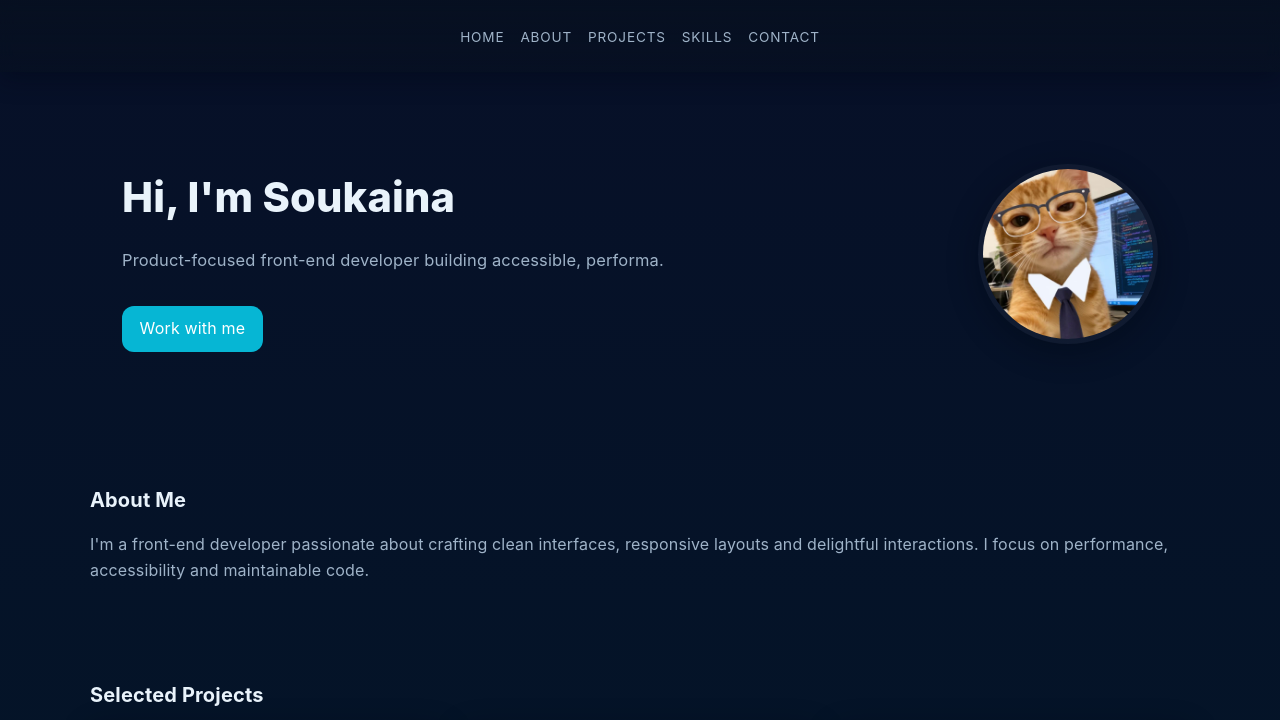
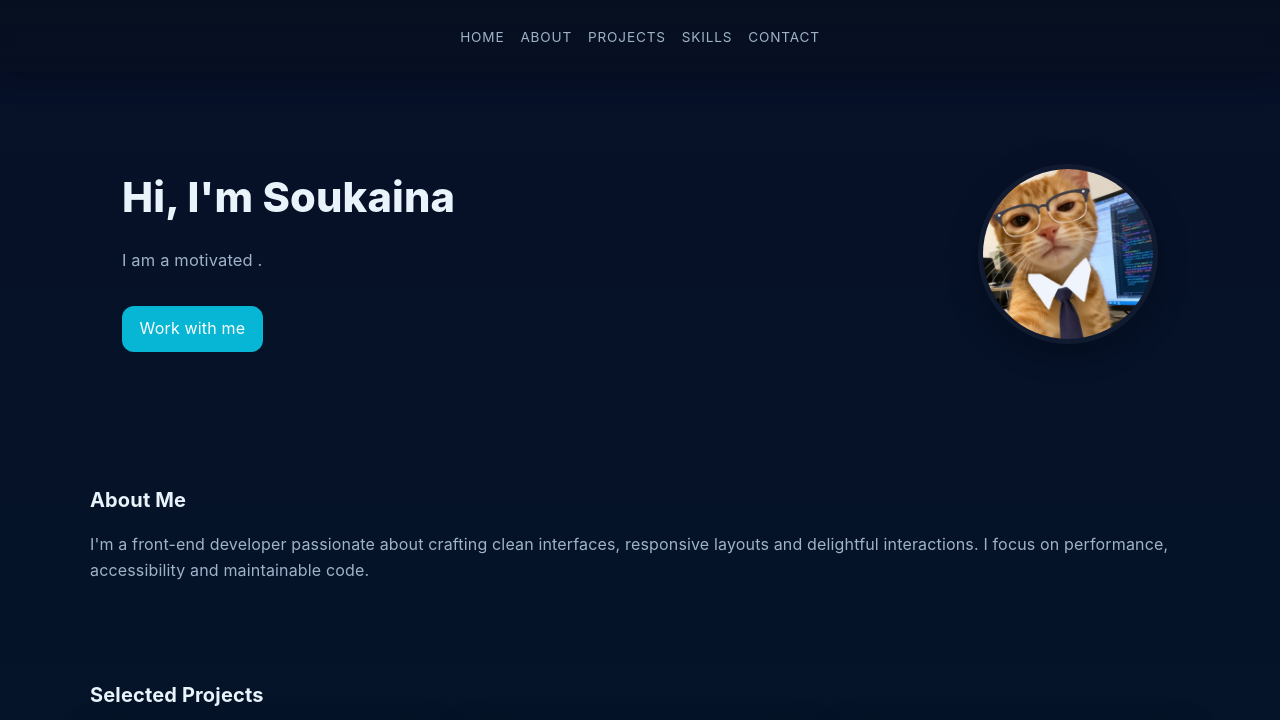
Before and after one commit to soukaina-hammou/html-project, a plain HTML site: page index.html in a window 1280 px wide. Shown: the top 720 px of the page. Drawn offline with Linux system fonts and the light colour scheme.

Commit message:
Update hero section description for improved clarity

```diff
--- a/index.html
+++ b/index.html
@@ -39,8 +39,7 @@
           <div class="hero-content">
             <h1>Hi, I'm Soukaina</h1>
             <p>
-              Product-focused front-end developer building accessible,
-              performa.
+                I am a motivated  .
             </p>
             <a class="cta" href="#contact">Work with me</a>
           </div>
```
